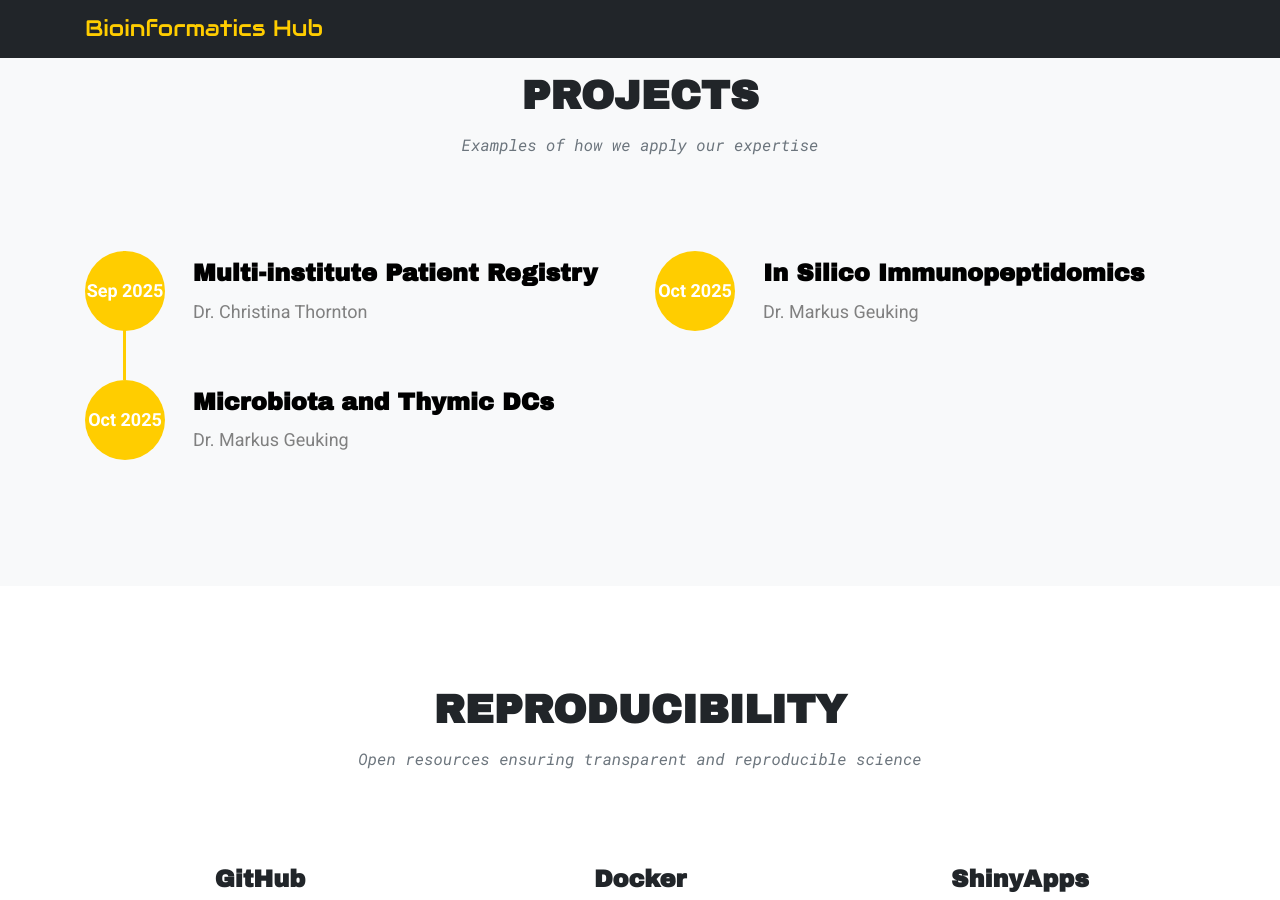
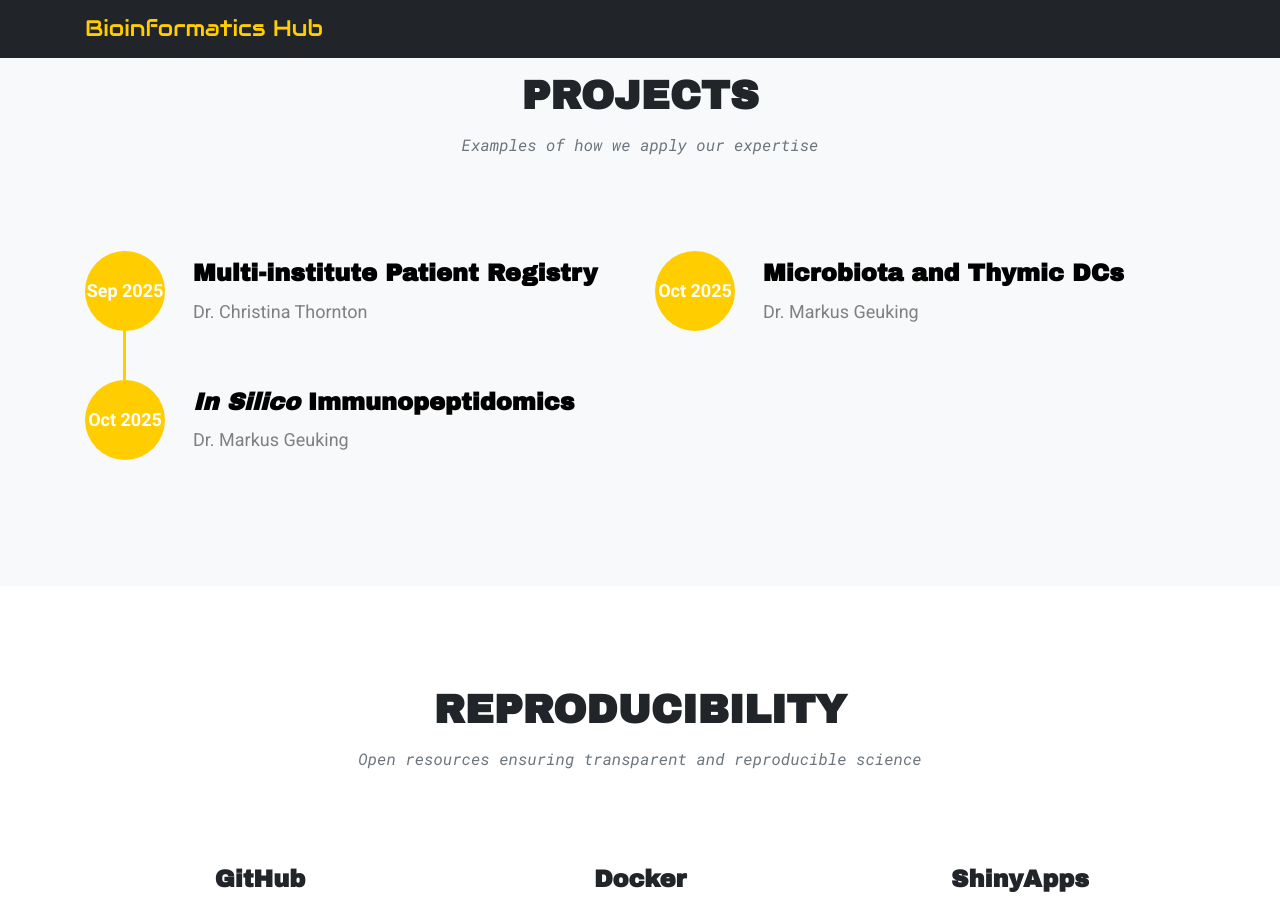
Before and after one commit to Snyder-Institute/BioinformaticsHub, a Jekyll site: the page built from index.md, in a window 1280 px wide and 900 px high, scrolled down 2238 px. Built offline with Jekyll 4.4.1, drawn with Linux system fonts in a browser that asks for light colours.

Commit message:
Updated: projects

```diff
--- a/_includes/projects.html
+++ b/_includes/projects.html
@@ -22,8 +22,8 @@
 
                                         <div class="timeline-wrapper">
                                                 <div class="timeline-yr"><span>Oct 2025
-                                                        </span></div><div class="timeline-info"><a href="https://bioinformatics.ucalgary.ca/ThymicDCs/"
-                                                                target="_blank"><h4 class="timeline-heading">Microbiota and Thymic DCs
+                                                        </span></div><div class="timeline-info"><a href="https://bioinformatics.ucalgary.ca/NetMHCIIpan/"
+                                                                target="_blank"><h4 class="timeline-heading"><i>In Silico</i> Immunopeptidomics
                                                                 </h4></a><p class="timeline-subheading">Dr. Markus Geuking
                                                         </p>
                                                 </div>
@@ -37,8 +37,8 @@
 
                                         <div class="timeline-wrapper">
                                                 <div class="timeline-yr"><span>Oct 2025
-                                                        </span></div><div class="timeline-info"><a href="https://bioinformatics.ucalgary.ca/NetMHCIIpan/"
-                                                                target="_blank"><h4 class="timeline-heading">In Silico Immunopeptidomics
+                                                        </span></div><div class="timeline-info"><a href="https://bioinformatics.ucalgary.ca/ThymicDCs/"
+                                                                target="_blank"><h4 class="timeline-heading">Microbiota and Thymic DCs
                                                                 </h4></a><p class="timeline-subheading">Dr. Markus Geuking
                                                         </p>
                                                 </div>
```
Also changed, not shown: 1 other file.
